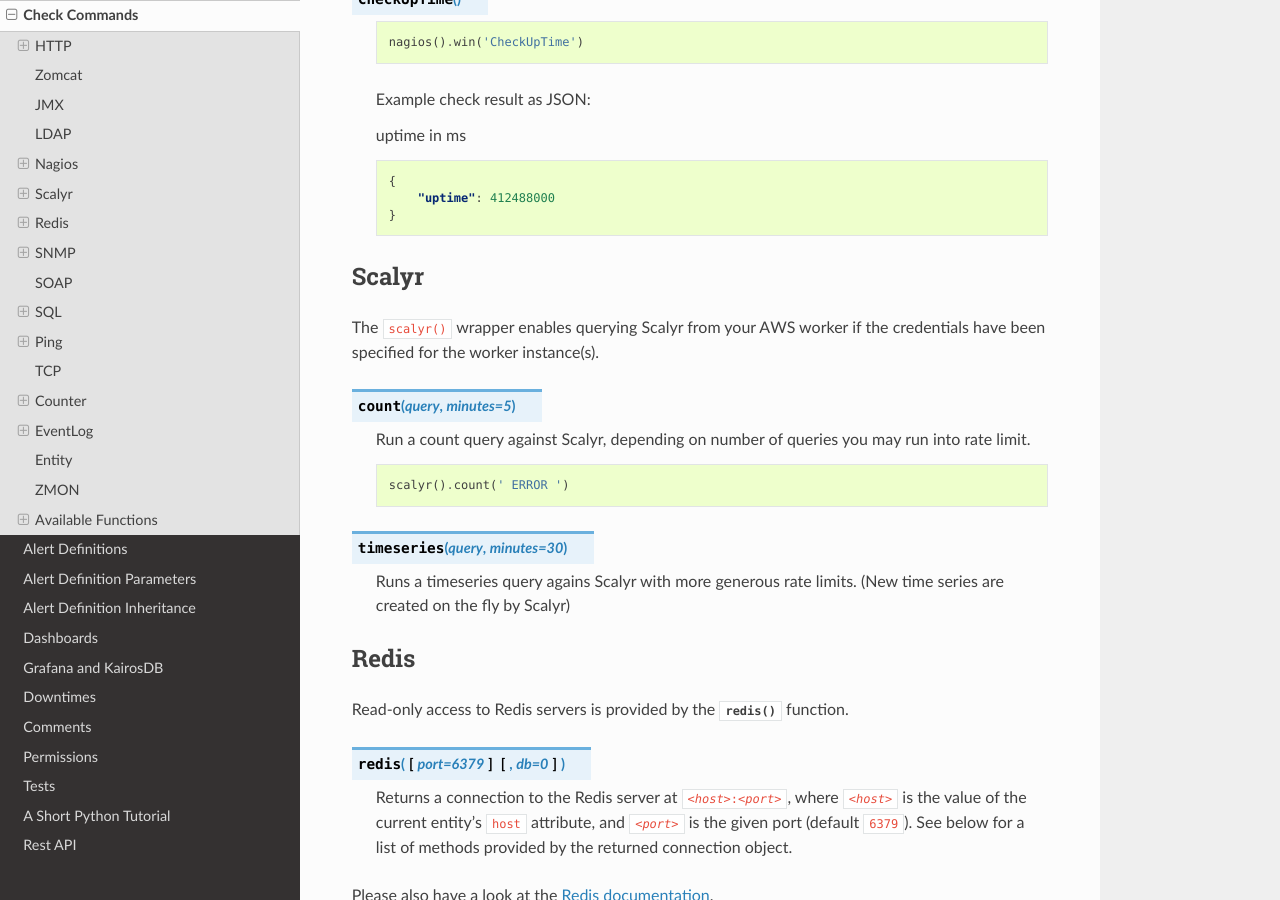
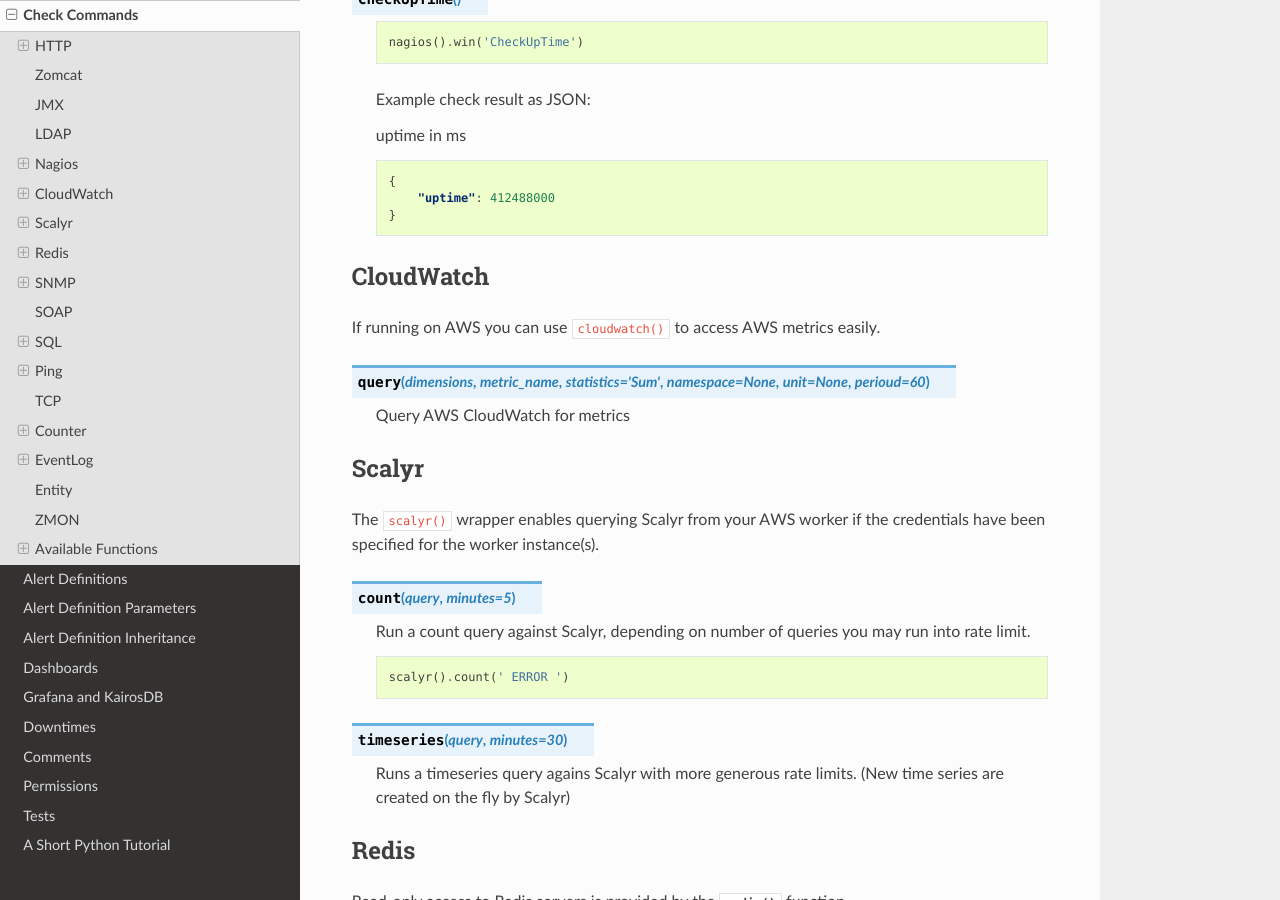
Before and after one commit to zalando-zmon/zmon-docs, a Sphinx documentation site: the page built from docs/check-commands.rst, in a window 1280 px wide and 900 px high, scrolled down 15102 px. Built offline with Sphinx 7.4.7 and the Read the Docs theme 2.0.0, drawn with Linux system fonts in a browser that asks for light colours; pages that are not in the unit, such as notebooks, are missing from menus.

Commit message:
Update check-commands.rst
Mentioning

```diff
--- a/docs/check-commands.rst
+++ b/docs/check-commands.rst
@@ -805,6 +805,14 @@
             "uptime": 412488000
         }
 
+CloudWatch
+----------
+
+If running on AWS you can use ``cloudwatch()`` to access AWS metrics easily.
+
+.. py:method:: query(dimensions, metric_name, statistics='Sum', namespace=None, unit=None, perioud=60)
+
+  Query AWS CloudWatch for metrics
 
 Scalyr
 ------
```
